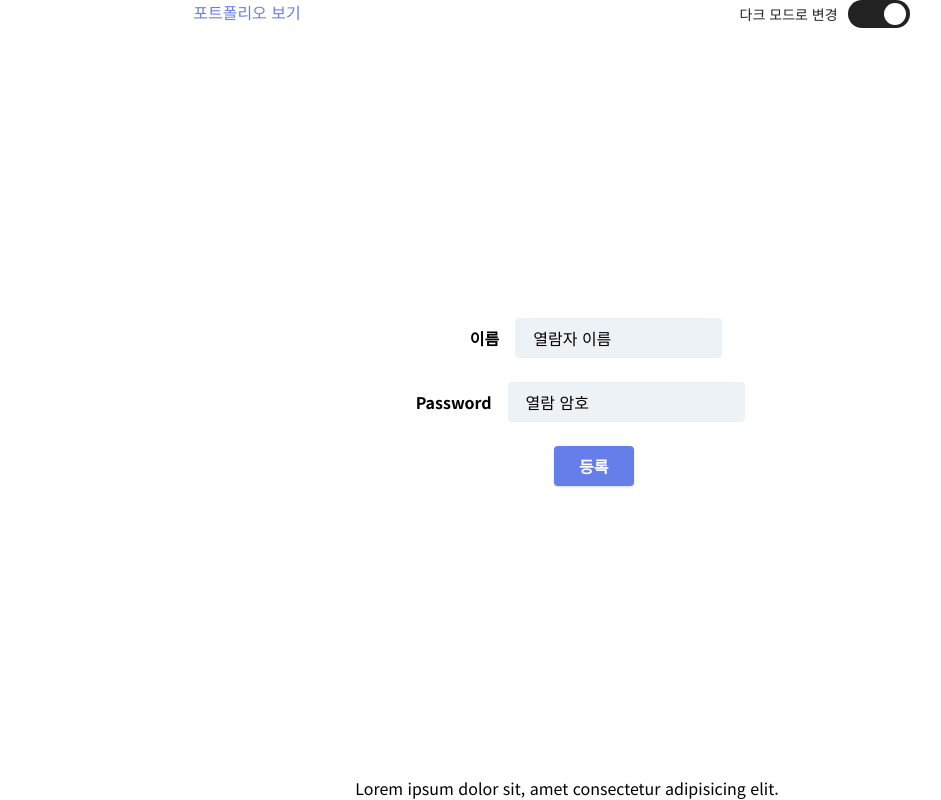
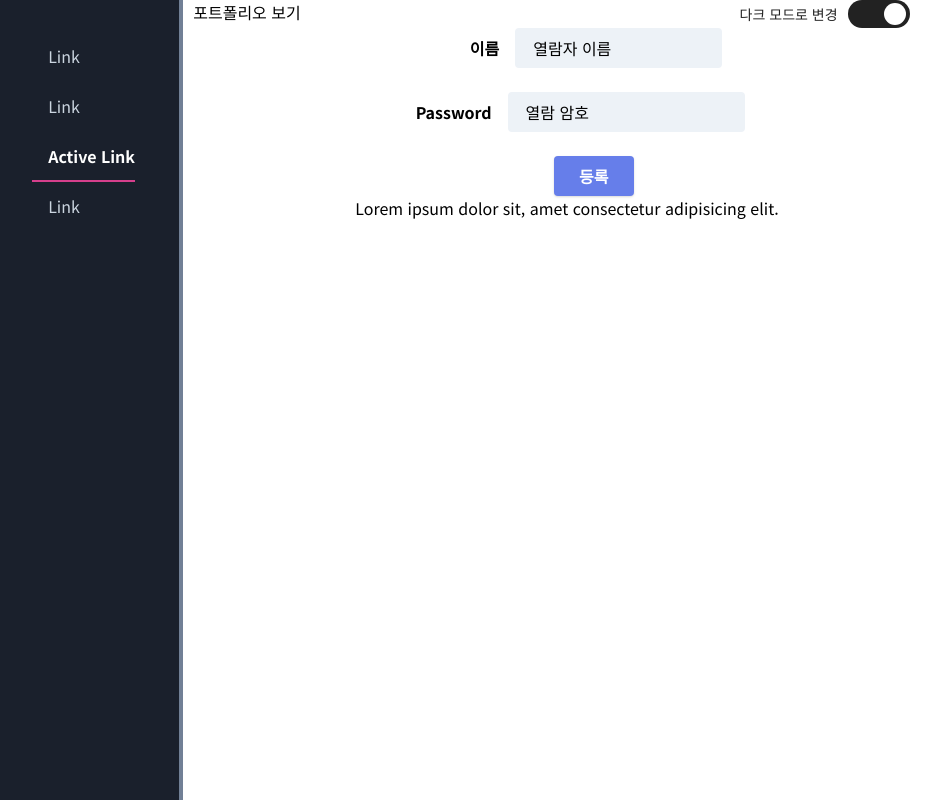
Before and after one commit to rukeni/RESUME, a React app: page /login in a window 1280 px wide. Shown: the whole page, without its empty margins (73-1014 px from the left). Built offline with nearby package versions, Linux system fonts and the light colour scheme.

Commit message:
새로운기능 : 사이드바 추가

```diff
--- /dev/null
+++ b/src/components/LineGraph.jsx
@@ -0,0 +1,27 @@
+import React from 'react';
+import PropTypes from 'prop-types';
+import {
+  ResponsiveContainer, LineChart, CartesianGrid, XAxis, YAxis, Tooltip, Legend, ReferenceLine, Line,
+} from 'recharts';
+import Dot from './Dot';
+
+const LineGraph = ({ data }) => (
+  <ResponsiveContainer width="99%" aspect={3} minWidth="300">
+    <LineChart
+      data={data}
+    >
+      <CartesianGrid strokeDasharray="1 1" />
+      <XAxis dataKey="date" />
+      <YAxis />
+      <Tooltip />
+      <Legend />
+      <ReferenceLine y={5} stroke="red" strokeDasharray="3 3" />
+      <Line type="monotone" dataKey="코딩시간" stroke="#8884d8" dot={Dot} />
+    </LineChart>
+  </ResponsiveContainer>
+);
+
+LineGraph.propTypes = {
+  data: PropTypes.arrayOf(PropTypes.object).isRequired,
+};
+export default LineGraph;
--- a/src/components/PageContainer.jsx
+++ b/src/components/PageContainer.jsx
@@ -4,7 +4,7 @@ import PropTypes from 'prop-types';
 
 const PageContainer = ({ children, isLightMode }) => (
   <div
-    className={`flex flex-col justify-center items-center z-20 w-full relative min-h-screen ${isLightMode ? '' : 'text-white'}`}
+    className={`flex flex-col justify-center items-center z-20 w-full relative ${isLightMode ? '' : 'text-white'}`}
     style={{
       transition: 'all .5s ease-in-out',
       backgroundColor: isLightMode ? 'transparent' : '#222',
--- /dev/null
+++ b/src/components/SideBar.jsx
@@ -0,0 +1,36 @@
+import React from 'react';
+
+const SideBar = () => (
+  <div className="w-full md:w-1/5 bg-gray-900 md:bg-gray-900 px-2 text-center fixed bottom-0 md:pt-8 md:top-0 md:left-0 h-16 md:h-screen md:border-r-4 md:border-gray-600 flex-5">
+    <div className="md:relative mx-auto lg:float-right lg:px-6">
+      <ul className="list-reset flex flex-row md:flex-col text-center md:text-left">
+        <li className="mr-3 flex-1">
+          <a href="#" className="block py-1 md:py-3 pl-1 align-middle text-gray-800 no-underline hover:text-pink-500 border-b-2 border-gray-800 md:border-gray-900 hover:border-pink-500">
+            <i className="fas fa-link pr-0 md:pr-3" />
+            <span className="pb-1 md:pb-0 text-xs md:text-base text-gray-600 md:text-gray-400 block md:inline-block">Link</span>
+          </a>
+        </li>
+        <li className="mr-3 flex-1">
+          <a href="#" className="block py-1 md:py-3 pl-1 align-middle text-gray-800 no-underline hover:text-pink-500 border-b-2 border-gray-800 md:border-gray-900 hover:border-pink-500">
+            <i className="fas fa-link pr-0 md:pr-3" />
+            <span className="pb-1 md:pb-0 text-xs md:text-base text-gray-600 md:text-gray-400 block md:inline-block">Link</span>
+          </a>
+        </li>
+        <li className="mr-3 flex-1">
+          <a href="#" className="block py-1 md:py-3 pl-1 align-middle text-white no-underline hover:text-white border-b-2 border-pink-600">
+            <i className="fas fa-link pr-0 md:pr-3 text-pink-500" />
+            <span className="pb-1 md:pb-0 text-xs md:text-base text-white md:font-bold block md:inline-block">Active Link</span>
+          </a>
+        </li>
+        <li className="mr-3 flex-1">
+          <a href="#" className="block py-1 md:py-3 pl-1 align-middle text-gray-800 no-underline hover:text-pink-500 border-b-2 border-gray-800 md:border-gray-900 hover:border-pink-500">
+            <i className="fas fa-link pr-0 md:pr-3" />
+            <span className="pb-1 md:pb-0 text-xs md:text-base text-gray-600 md:text-gray-400 block md:inline-block">Link</span>
+          </a>
+        </li>
+      </ul>
+    </div>
+  </div>
+);
+
+export default SideBar;
--- a/src/index.jsx
+++ b/src/index.jsx
@@ -16,6 +16,7 @@ import Login from './pages/Login';
 import Portfolio from './pages/Portfolio';
 import Dashboard from './pages/Dashboard';
 import Email from './pages/Email';
+import SideBar from './components/SideBar';
 
 console.log('%c 리액트 컴포넌트 생성', 'color: blue; font-size: 1.5rem;');
 console.time('앱 시작시간');
@@ -37,6 +38,7 @@ ReactDOM.render(
                   isLogin={isLogin}
                   LoginName={login.id}
                 />
+                <SideBar />
                 <Redirect to="/" />
                 <Route exact path="/" component={Dashboard} />
                 <Route exact path="/email" component={Email} />
@@ -56,6 +58,7 @@ ReactDOM.render(
                   isLogin={isLogin}
                   LoginName={login.id}
                 />
+                <SideBar />
                 <Route exact path="/" component={Dashboard} />
                 <Route exact path="/email" component={Email} />
                 <Route exact path="/login" component={Login} />
--- a/src/pages/Dashboard/index.jsx
+++ b/src/pages/Dashboard/index.jsx
@@ -1,10 +1,7 @@
 import React, { useContext } from 'react';
-import {
-  LineChart, Line, XAxis, YAxis, CartesianGrid, Tooltip, Legend, Label,
-} from 'recharts';
 
 import globalContext from '../../context/globalContext';
-import Dot from '../../components/Dot';
+import LineGraph from '../../components/LineGraph';
 
 const index = () => {
   const GlobalContext = useContext(globalContext);
@@ -19,54 +16,13 @@ const index = () => {
       .then((gql) => {
         console.log('gql gql:>> ', gql);
       }).catch((e) => console.log('gql network error', e));
-    // const res = Axios.get('https://api.github.com/users/rukeni')
-    //   .then((c) => {
-    //     console.log(c);
-    //   });
-    // console.log('res :>> ', res);
   }, []);
-  // "grand_total": {
-  //               "digital": "0:00",
-  //               "hours": 0,
-  //               "minutes": 0,
-  //               "text": "0 secs",
-  //               "total_seconds": 0
-  //           },
-  //           "range": {
-  //               "date": "2020-06-11",
-  //               "end": "2020-06-11T14:59:59Z",
-  //               "start": "2020-06-10T15:00:00Z",
-  //               "text": "Thu Jun 11th 2020",
-  //               "timezone": "Asia/Dili"
-  //           }
   return (
     <>
-      <div className="relative md:ml-64 w-full">
-        DashBoard
+      <div className="flex-1 w-full">
         <div>
-          { data.wakatime && data.wakatime.map((el, idx) => (
-            // eslint-disable-next-line react/no-array-index-key
-            <div key={idx}>
-              <p>{ el.totalTime }</p>
-              <p>{ el.date }</p>
-            </div>
-
-          )) }
-          <LineChart
-            width={600}
-            height={300}
-            data={data.wakatime}
-            margin={{
-              top: 5, right: 20, left: 10, bottom: 5,
-            }}
-          >
-            <CartesianGrid strokeDasharray="1 1" />
-            <XAxis dataKey="date" />
-            <YAxis />
-            <Tooltip />
-            <Legend />
-            <Line type="monotone" dataKey="코딩시간" stroke="#8884d8" dot={Dot} />
-          </LineChart>
+          {/* TODO: 눌렀을때 해당 깃허브 히스토리와 연동하는건 어떨까? */ }
+          <LineGraph data={data.wakatime} />
         </div>
       </div>
     </>
```
